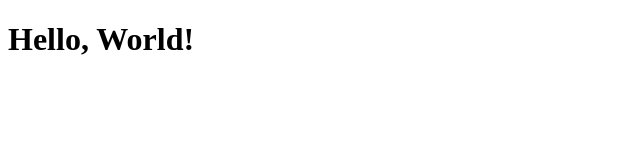
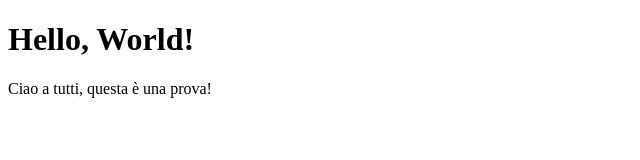
Before and after one commit to MartinelliFabio/prova-git, a plain HTML site: page index.html in a window 1280 px wide. Shown: the whole page, without its empty margins (0-640 px from the left). Drawn offline with Linux system fonts and the light colour scheme.

Commit message:
aggiunto p index

```diff
--- a/index.html
+++ b/index.html
@@ -8,5 +8,6 @@
 </head>
 <body>
     <h1>Hello, World!</h1>
+    <p>Ciao a tutti, questa è una prova!</p>
 </body>
 </html>
```
